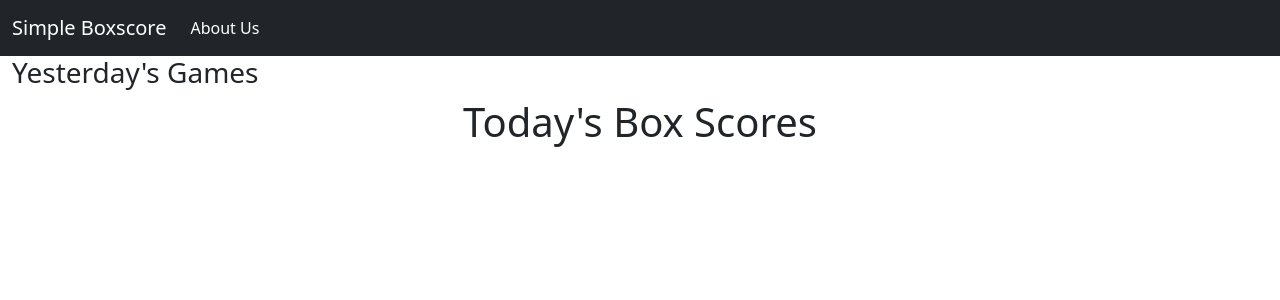
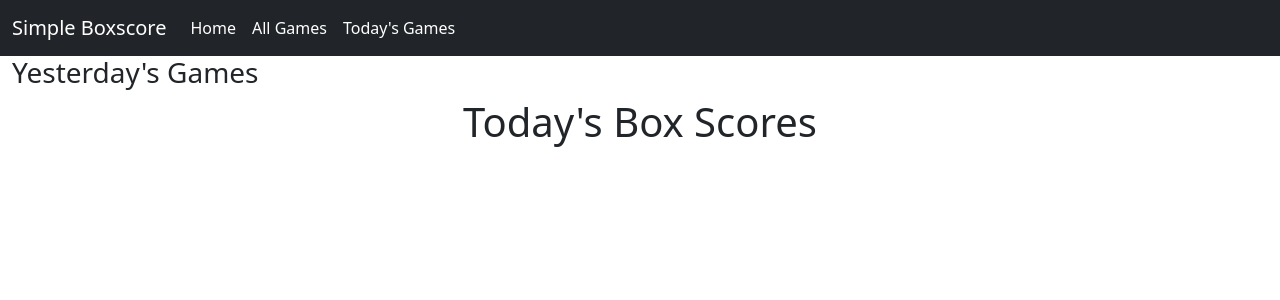
Before and after one commit to ColeB2/NBA-Boxscore, a Django app: page /today in a window 1280 px wide. Shown: the top 300 px of the page. Run offline with Django 3.2, Linux system fonts and the light colour scheme; data that the repository does not hold is empty; some libraries are stand-ins or nearby versions.

Commit message:
changed urls, game-select new home page, added links to reach home, all games, today.

```diff
--- a/nbaboxscore/boxscore/templates/boxscore/base.html
+++ b/nbaboxscore/boxscore/templates/boxscore/base.html
@@ -18,7 +18,9 @@
                 </button>
                 <div class="collapse navbar-collapse" id="navbarNavAltMarkup">
                     <div class="navbar-nav">
-                        <a class="nav-link active" aria-current="page" href="#">About Us</a>
+                        <a class="nav-link active" aria-current="page" href="{% url 'game-select' %}">Home</a>
+                        <a class="nav-link active" aria-current="page" href="{% url 'boxscore-index' %}">All Games</a>
+                        <a class="nav-link active" aria-current="page" href="{% url 'boxscore-index-today' %}">Today's Games</a>
                     </div>
                 </div>
             </div>
--- a/nbaboxscore/boxscore/urls.py
+++ b/nbaboxscore/boxscore/urls.py
@@ -3,9 +3,9 @@ from . import views
 from .views import BoxScoreView, BoxscoreGameView, BoxScoreTodayView, GameSelectView
 
 urlpatterns = [
-    path("", BoxScoreView.as_view(),  name="boxscore_index"),
-    path("today", BoxScoreTodayView.as_view(), name="boxscore_index_today"),
-    path("select", GameSelectView.as_view(), name="game-select"),
+    path("all", BoxScoreView.as_view(),  name="boxscore-index"),
+    path("today", BoxScoreTodayView.as_view(), name="boxscore-index-today"),
+    path("", GameSelectView.as_view(), name="game-select"),
     path("game/<int:game_id>", BoxscoreGameView.as_view(), name="game")
     # path("T1", BoxScoreView.as_view(), name="boxscore_indedx1"),
     # path("test", views.boxscore_index1, name="boxscore_index1"),
```
